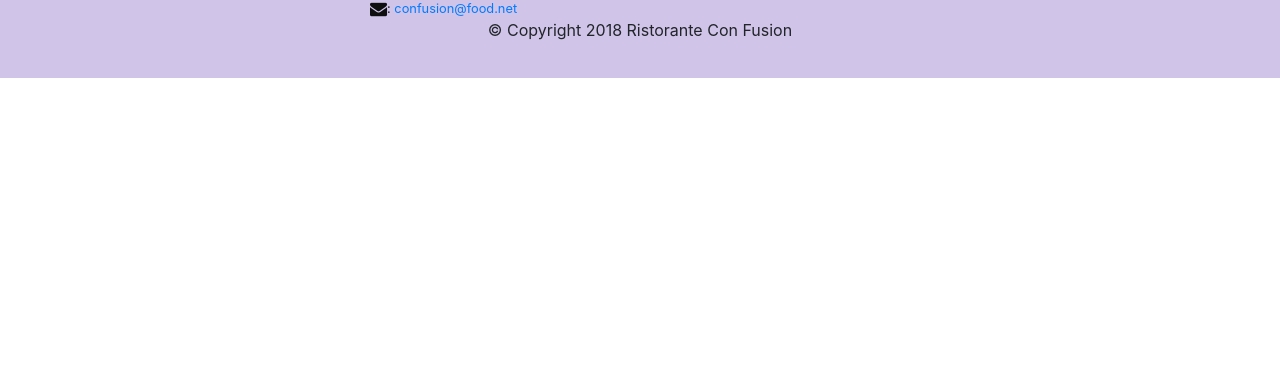
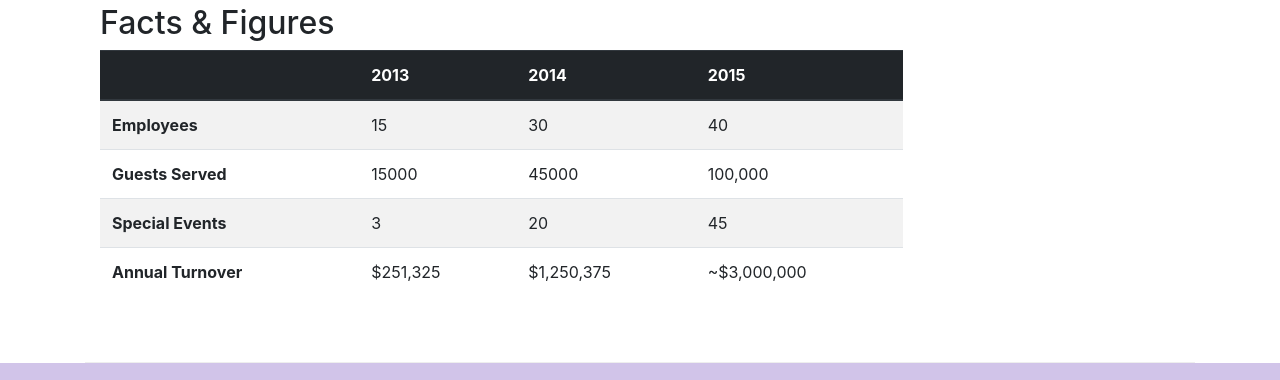
Before and after one commit to EshwarThummala/con-Fusion, a website: page aboutus.html in a window 1280 px wide. Shown: the part 1703-2083 px from the top of the page. Before the commit the page ends 1781 px from the top, so only its background shows below. Drawn offline with nearby package versions, Linux system fonts and the light colour scheme.

Commit message:
Tables and Cards

```diff
--- a/aboutus.html
+++ b/aboutus.html
@@ -66,7 +66,32 @@
                 <p>Started in 2010, Ristorante con Fusion quickly established itself as a culinary icon par excellence in Hong Kong. With its unique brand of world fusion cuisine that can be found nowhere else, it enjoys patronage from the A-list clientele in Hong Kong.  Featuring four of the best three-star Michelin chefs in the world, you never know what will arrive on your plate the next time you visit us.</p>
                 <p>The restaurant traces its humble beginnings to <em>The Frying Pan</em>, a successful chain started by our CEO, Mr. Peter Pan, that featured for the first time the world's best cuisines in a pan.</p>
             </div>
-            <div>
+            <div class="col-sm">
+                <div class="card">
+                    <h3 class="card-header bg-primary text-white">Facts at a Glance</h3>
+                    <div class="card-body">
+                        <dl class="row">
+                            <dt class="col-6">Started</dt>
+                            <dd class="col-6">3 Feb. 2013</dd>
+                            <dt class="col-6">Major Stake Holder</dt>
+                            <dd class="col-6">HK Fine Foods Inc.</dd>
+                            <dt class="col-6">Last Year's Turnover</dt>
+                            <dd class="col-6">$1,250,375</dd>
+                            <dt class="col-6">Employees</dt>
+                            <dd class="col-6">40</dd>
+                        </dl>
+                    </div>
+                </div>
+            </div>
+            <div class="col-12">
+                <div class="card card-body bg-light">
+                    <blockquote class="blockquote">
+                        <p class="mb-0">You better cut the pizza in four pieces because I'm not hungry enough to eat six.</p>
+                    </blockquote>
+                    <footer class="blockquote-footer">
+                        Yogi berra,<cite title="Source Title">The Wit and Wisdom of Yogi Berra,P. Pepe, Diversion Books, 2014</cite>
+                    </footer>
+                </div>
             </div>
         </div>
 
@@ -84,7 +109,50 @@
                 <p class="d-none d-sm-block">Award winning three-star Michelin chef with wide International experience having worked closely with whos-who in the culinary world, he specializes in creating mouthwatering Indo-Italian fusion experiences. He says, <em>Put together the cuisines from the two craziest cultures, and you get a winning hit! Amma Mia!</em></p>
             </div>
         </div>
-
+        <div class="row row-content">
+            <div class="col-12 col-sm-9">
+                <h2>Facts &amp; Figures</h2>
+                <div class="table-responsive">
+                    <table class="table table-striped">
+                        <thead class="thead-dark">
+                            <tr>
+                                <th>&nbsp;</th>
+                                <th>2013</th>
+                                <th>2014</th>
+                                <th>2015</th>
+                            </tr>
+                        </thead>
+                        <tbody>
+                            <tr>
+                                <th>Employees</th>
+                                <td>15</td>
+                                <td>30</td>
+                                <td>40</td>
+                            </tr>
+                            <tr>
+                                <th>Guests Served</th>
+                                <td>15000</td>
+                                <td>45000</td>
+                                <td>100,000</td>
+                            </tr>
+                            <tr>
+                                <th>Special Events</th>
+                                <td>3</td>
+                                <td>20</td>
+                                <td>45</td>
+                            </tr>
+                            <tr>
+                                <th>Annual Turnover</th>
+                                <td>$251,325</td>
+                                <td>$1,250,375</td>
+                                <td>~$3,000,000</td>
+                            </tr>
+                        </tbody>
+                    </table>
+                </div>
+            </div>
+            <div class="col-12 col-sm-3"></div>
+        </div>
     </div>
 
     <footer class="footer">
```
Also changed, not shown: contactus.html (+1 -1 lines).
